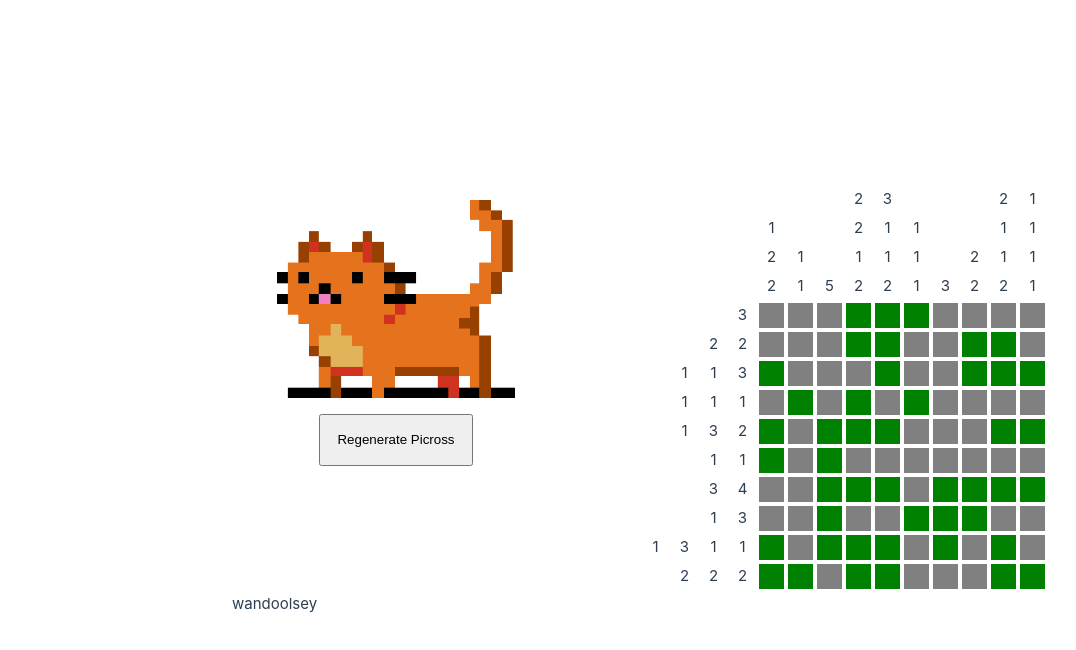
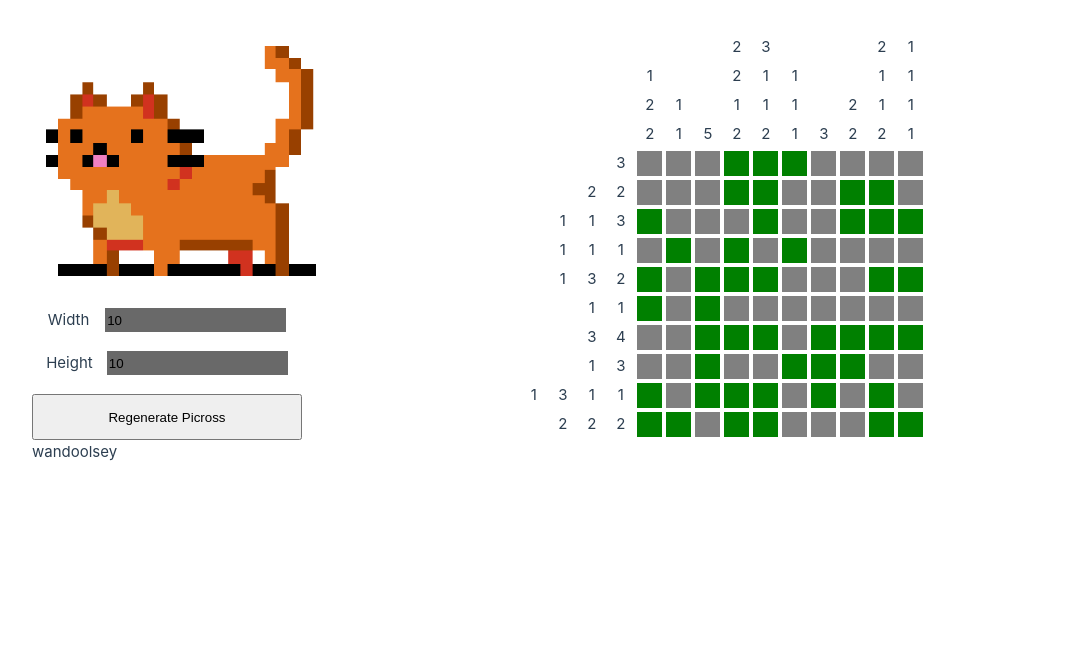
Before and after one commit to Energised/PX, a Vue app: page / in a window 1280 px wide. Shown: the top 650 px of the page, without its empty margins (0-1076 px from the left). Built offline with nearby package versions, Linux system fonts and the light colour scheme.

Commit message:
Removed old CSS to try and replace everything with flexboxes, add variable width and height that works as expected

```diff
--- a/src/App.vue
+++ b/src/App.vue
@@ -2,45 +2,58 @@
 
 import { ref } from 'vue'
 
-import HelloWorld from './components/HelloWorld.vue'
-import TheWelcome from './components/TheWelcome.vue'
-import Square from './components/Square.vue'
+import type { Ref } from 'vue'
+
 import Board from './components/Board.vue'
 
 import BoardDataGenerator from './features/BoardDataGenerator'
 
 // data
 
-let boardData = ref(new BoardDataGenerator(10, 10));
+let width : Ref<number> = ref(10);
+let height : Ref<number> = ref(10);
+
+let boardData = ref(new BoardDataGenerator(width.value, height.value));
+
+// TODO: Board Validator
 
 // methods
 
 function regeneratePicross(){
-    boardData.value.update();
+    boardData.value.update(width.value, height.value);
 }
 
 </script>
 
 <template>
-  <header>
-    <img alt="orange cat" src="./assets/orange-cat.png" width="270" height="230" style="padding: 5%"/>
 
-    <button @click="regeneratePicross" style="padding: 5%">Regenerate Picross</button>
+    <div style="display:flex; justify-content:space-between;">
+        <div style="display:flex; flex-direction:column; justify-content:space-between">
+            <img alt="orange cat" src="./assets/orange-cat.png" width="270" height="230" style="padding: 5%"/>
+            <div style="display:flex; justify-content:space-evenly">
+                <label>Width</label>
+                <input v-model="width" type="number" style="background-color:dimgrey; border:0px"/>
+            </div>
+            <div style="display:flex; justify-content:space-evenly">
+                <label>Height</label>
+                <input v-model="height" type="number" style="background-color:dimgrey; border:0px"/>
+            </div>
+            <button @click="regeneratePicross" style="padding: 5%">Regenerate Picross</button>
+        </div>
 
-  </header>
+        <div style="flex-basis:60%">
+            <Board
+                v-model="boardData"
+                :width="boardData.width"
+                :height="boardData.height">
+            </Board>
+        </div>
+    </div>
 
-  <main>
-    <Board
-        v-model="boardData"
-        :width="boardData.width"
-        :height="boardData.height">
-    </Board>
-  </main>
+    <div>
+        wandoolsey
+    </div>
 
-  <!-- Look into how flexboxes work again -->
-  <footer class="">
-    wandoolsey
-  </footer>
 </template>
 
 <style scoped>
@@ -66,9 +79,9 @@ header {
   }
 
   header .wrapper {
-    display: flex;
+    /*display: flex;
     place-items: flex-start;
-    flex-wrap: wrap;
+    flex-wrap: wrap;*/
   }
 }
 </style>
--- a/src/assets/base.css
+++ b/src/assets/base.css
@@ -53,7 +53,7 @@
 *,
 *::before,
 *::after {
-  box-sizing: border-box;
+  /*box-sizing: border-box;*/
   margin: 0;
   font-weight: normal;
 }
--- a/src/assets/main.css
+++ b/src/assets/main.css
@@ -22,14 +22,8 @@ a,
 }
 
 @media (min-width: 1024px) {
-  body {
-    display: flex;
-    place-items: center;
-  }
-
   #app {
-    display: grid;
-    grid-template-columns: 1fr 1fr;
-    padding: 0 2rem;
+    /*grid-template-columns: 1fr 1fr;
+    padding: 0 2rem;*/
   }
 }
--- a/src/features/BoardDataGenerator.ts
+++ b/src/features/BoardDataGenerator.ts
@@ -22,7 +22,10 @@ export default class BoardDataGenerator{
 
     // regenerate board
 
-    update(): void{
+    update(width: number, height: number): void{
+        this.width = width;
+        this.height = height;
+
         this.boardState = [];
         this.columnHints = [];
         this.rowHints = [];
```
